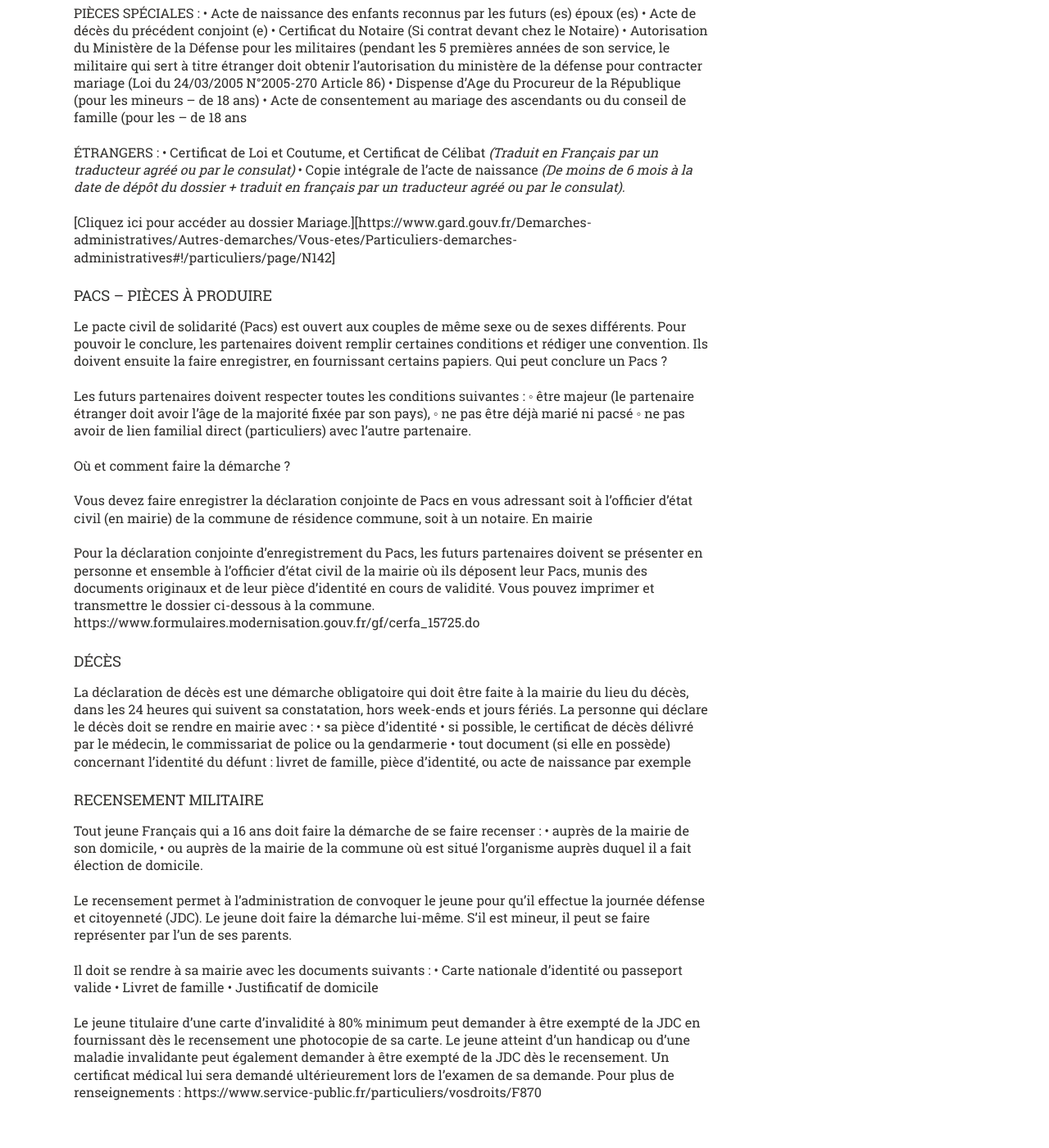
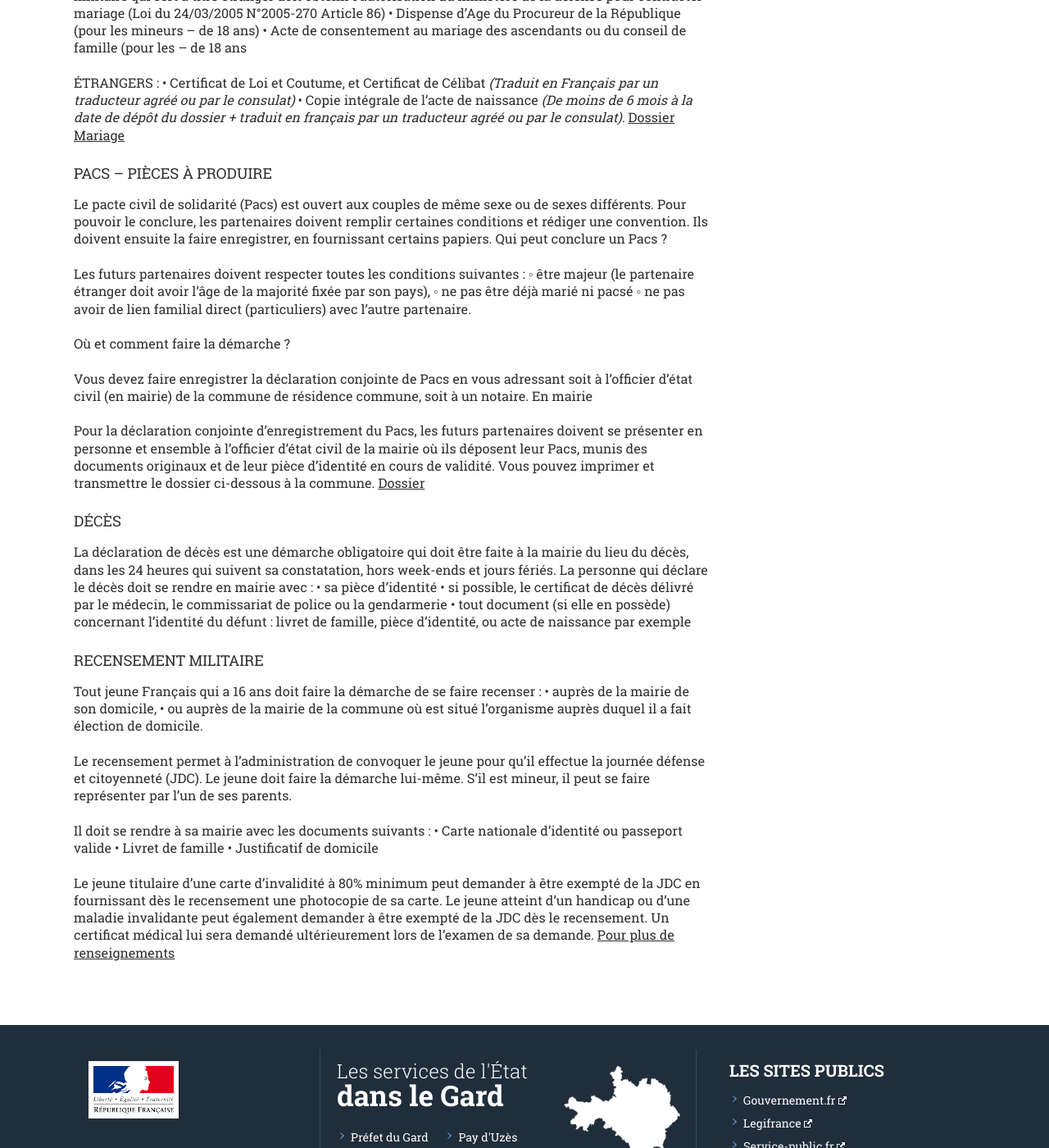
Before and after one commit to Flaux-Village/flaux-village.github.io, a Jekyll site: the page built from demarches.md, in a window 1280 px wide and 1400 px high, scrolled down 908 px. Shown: the whole window at 82% size. Built offline with Jekyll 4.4.1, drawn with Linux system fonts in a browser that asks for light colours; our own code applies the rules of GitHub Pages for plain Markdown files; some of the changed text lies outside the part shown.

Commit message:
Update demarches.md

```diff
--- a/demarches.md
+++ b/demarches.md
@@ -20,10 +20,7 @@
 
 ## Pièces à réunir dans tous les cas
    • Dossier mariage à compléter : mettre un lien vers le document à compléter
-   • Copie intégrale de l’acte de naissance des futurs (es) époux (ses)
-
-*(Moins de 3 mois à la date de dépôt du dossier)*
-
+   • Copie intégrale de l’acte de naissance des futurs (es) époux (ses) *(Moins de 3 mois à la date de dépôt du dossier)*
    • Photocopie pièce d’identité valide des futurs (es) époux (ses)
    • Une pièce justificative de domicile pour chaque époux (se) :
 *(Bail locatif, quittance de loyer, facture EDF ou télécom, (facture de portable refusées), avis d’imposition ou de non imposition, taxe d’habitation, attestation ASSEDIC, attestation employeur de – de 3 mois, …)*
@@ -43,9 +40,7 @@
   *(Traduit en Français par un traducteur agréé ou par le consulat)*
    • Copie intégrale de l’acte de naissance
   *(De moins de 6 mois à la date de dépôt du dossier + traduit en français par un traducteur agréé ou par le consulat).*
-
-[Cliquez ici pour accéder au dossier Mariage.][https://www.gard.gouv.fr/Demarches-administratives/Autres-demarches/Vous-etes/Particuliers-demarches-administratives#!/particuliers/page/N142]
-
+[Dossier Mariage](https://www.gard.gouv.fr/Demarches-administratives/Autres-demarches/Vous-etes/Particuliers-demarches-administratives#!/particuliers/page/N142)<br>
 
 ### PACS – PIÈCES À PRODUIRE
 
@@ -64,7 +59,7 @@
 
 Pour la déclaration conjointe d'enregistrement du Pacs, les futurs partenaires doivent se présenter en personne et ensemble à l'officier d'état civil de la mairie où ils déposent leur Pacs, munis des documents originaux et de leur pièce d'identité en cours de validité.
 Vous pouvez imprimer et transmettre le dossier ci-dessous à la commune.
-https://www.formulaires.modernisation.gouv.fr/gf/cerfa_15725.do
+[Dossier](https://www.formulaires.modernisation.gouv.fr/gf/cerfa_15725.do)
 
 ### DÉCÈS
 
@@ -90,4 +85,4 @@
 
 Le jeune titulaire d'une carte d'invalidité à 80% minimum peut demander à être exempté de la JDC en fournissant dès le recensement une photocopie de sa carte.
 Le jeune atteint d'un handicap ou d'une maladie invalidante peut également demander à être exempté de la JDC dès le recensement. Un certificat médical lui sera demandé ultérieurement lors de l'examen de sa demande.
-Pour plus de renseignements : https://www.service-public.fr/particuliers/vosdroits/F870
+[Pour plus de renseignements](https://www.service-public.fr/particuliers/vosdroits/F870)
```
Also changed, not shown: other parts of demarches.md (+2 -2 lines).
